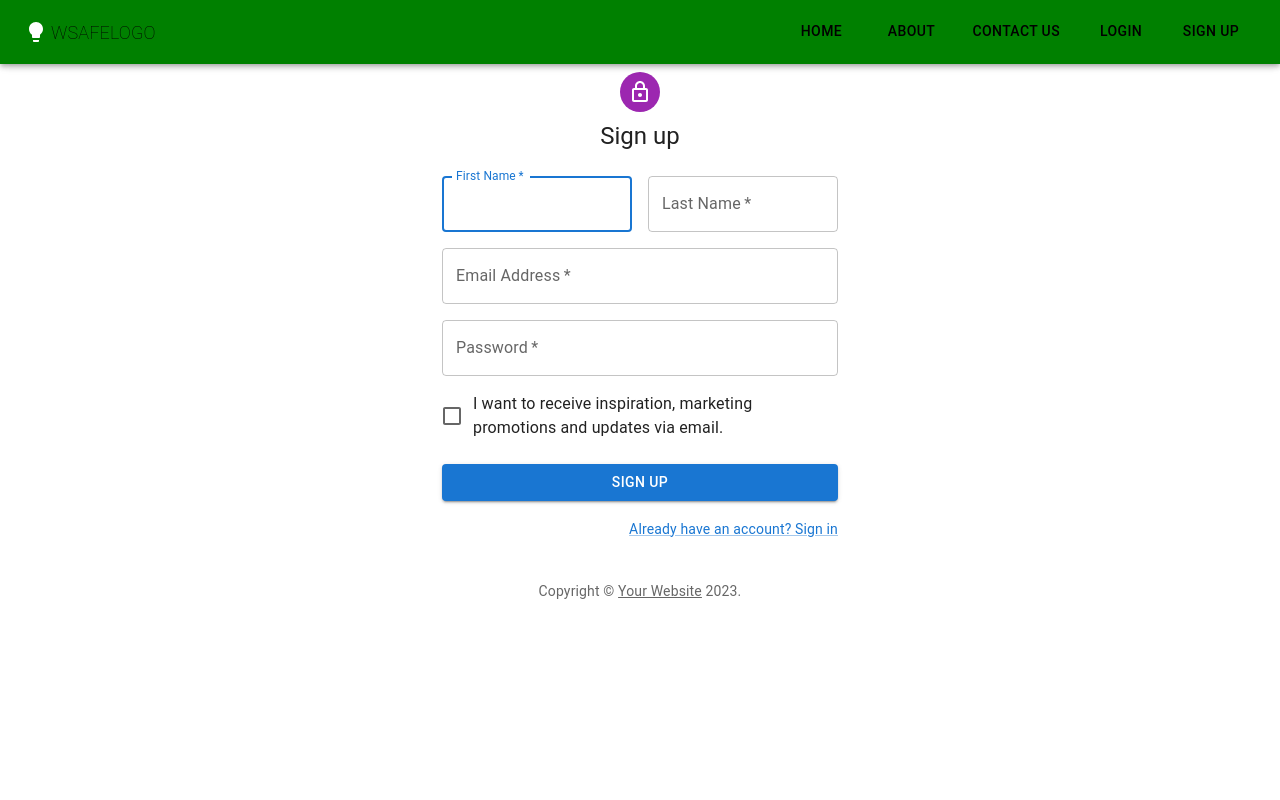
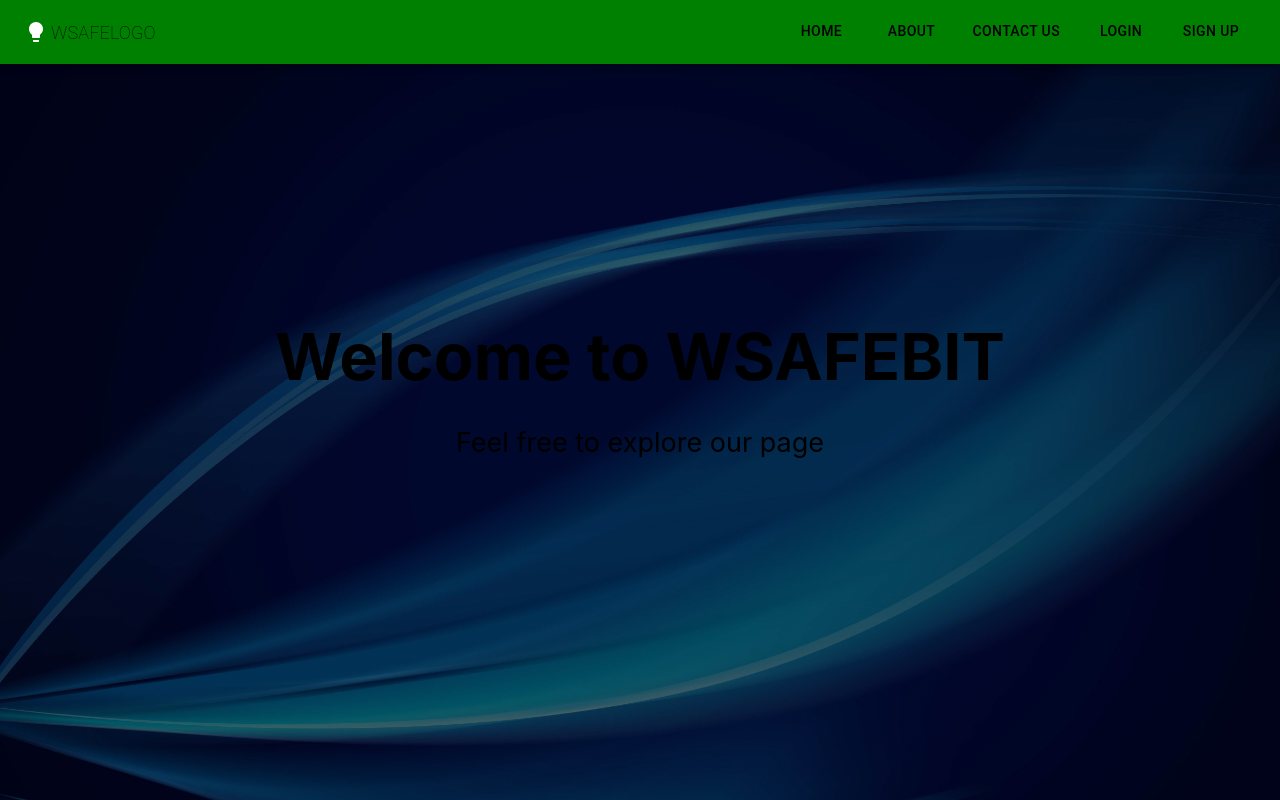
Before and after one commit to princek1009/my-app1, a React (Create React App) app: page / in a window 1280 px wide. Built offline with nearby package versions, Linux system fonts and the light colour scheme.

Commit message:
second commit

```diff
--- a/package.json
+++ b/package.json
@@ -16,6 +16,7 @@
     "react-router-dom": "^6.8.0",
     "react-scripts": "5.0.1",
     "sass": "^1.57.1",
+    "styled-components": "^5.3.6",
     "web-vitals": "^2.1.4"
   },
   "scripts": {
--- a/public/index.html
+++ b/public/index.html
@@ -24,7 +24,7 @@
       work correctly both with client-side routing and a non-root public URL.
       Learn how to configure a non-root public URL by running `npm run build`.
     -->
-    <title>React App</title>
+    <title>WSAFE App</title>
   </head>
   <body>
     <noscript>You need to enable JavaScript to run this app.</noscript>
--- a/src/App.js
+++ b/src/App.js
@@ -1,17 +1,23 @@
 import './App.css';
+import Home from './pages/Home';
+
+import { StyledContainer } from './components/Styles';
 import Navbar from './components/Navbar';
 import { BrowserRouter as Router, Routes, Route } from 'react-router-dom';
 import SignUp from './components/Signup';
 
 function App() {
   return (
+    <StyledContainer>
       <Router>
         <Navbar />
         <Routes>
           <Route path='/' exact />
         </Routes>
-    <SignUp></SignUp>
+        {/* <SignUp></SignUp> */}
       </Router>
+      <Home/>
+    </StyledContainer>
   );
 }
 
--- a/src/components/Signup.js
+++ b/src/components/Signup.js
@@ -100,12 +100,6 @@ export default function SignUp() {
                   autoComplete="new-password"
                 />
               </Grid>
-              <Grid item xs={12}>
-                <FormControlLabel
-                  control={<Checkbox value="allowExtraEmails" color="primary" />}
-                  label="I want to receive inspiration, marketing promotions and updates via email."
-                />
-              </Grid>
             </Grid>
             <Button
               type="submit"
--- /dev/null
+++ b/src/components/Styles.js
@@ -0,0 +1,43 @@
+import { color } from '@mui/system';
+import styled from 'styled-components';
+
+//background
+import background from './../assets/test.jpg';
+
+export const colors = {
+  primary: "#fff",
+  theme: "#BE185D",
+  light1: "#F3F4F6",
+  light2: "#E5E7EB",
+  dark1: "#1F2937",
+  dark2: "#4B5563",
+  dark3: "#9CA3AF",
+  red: "#DC2626"
+}
+
+export const StyledContainer = styled.div`
+  margin: 0;
+  min-height: 100vh;
+  display: flex;
+  justify-content: center;
+  align-items: center;
+  background: linear-gradient(0deg, rgba(0,0,0,0.6), rgba(0,0,0,0.6)), url(${background});
+  background-size: cover;
+  background-attachment: fixed;
+`;
+
+export const StyledTitle = styled.h2`
+  font-size: ${(props) => props.size}px;
+  text-align: center;
+  color: ${(props)=> props.color? props.color : color.primary};
+  padding: 5px;
+  margin-bottom: 20px;
+`;
+
+export const StyledSubTitle = styled.p`
+font-size: ${(props) => props.size}px;
+text-align: center;
+color: ${(props)=> props.color? props.color : color.primary};
+padding: 5px;
+margin-bottom: 25px;
+`;
--- a/src/index.css
+++ b/src/index.css
@@ -1,3 +1,9 @@
+
+*{
+  margin: 0;
+  padding: 0;
+  box-sizing: border-box;
+}
 body {
   margin: 0;
   font-family: -apple-system, BlinkMacSystemFont, 'Segoe UI', 'Roboto', 'Oxygen',
--- /dev/null
+++ b/src/pages/Home.js
@@ -0,0 +1,17 @@
+import { StyledTitle, StyledSubTitle } from "../components/Styles";
+
+const Home = () => {
+  return (
+    <div>
+      <div></div>
+      <StyledTitle size={65}>
+        Welcome to WSAFEBIT
+      </StyledTitle>
+      <StyledSubTitle size={27}>
+        Feel free to explore our page
+      </StyledSubTitle>
+    </div>
+  )
+};
+
+export default Home;
```
Also changed, not shown: src/assets/test.jpg (added), src/pages/Dashboard.js (added), src/pages/Login.js (added), src/pages/Signup.js (added), 1 other file (tests, documents, lock files or other folders). Lines whose indentation alone changed are shown as unchanged.
